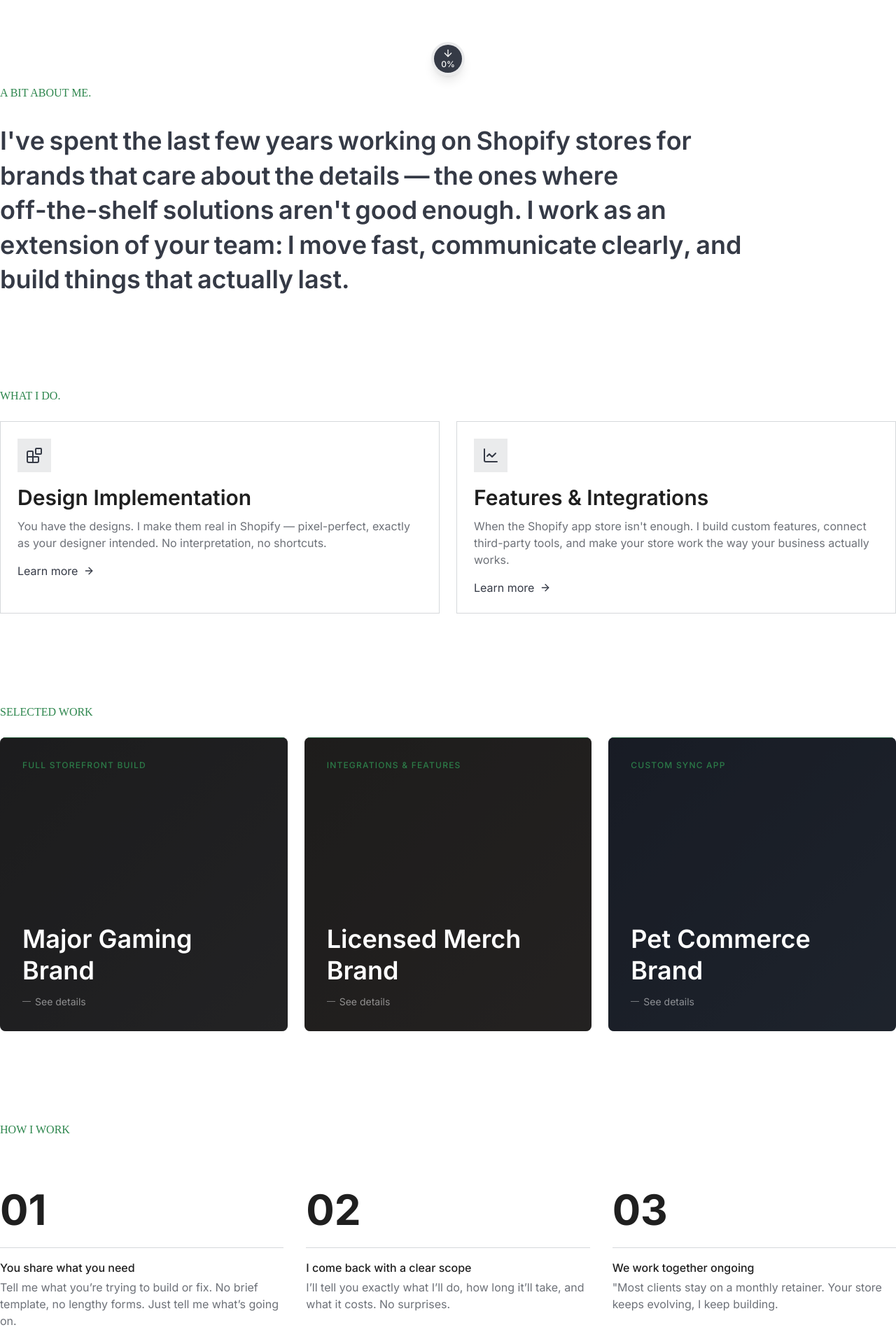
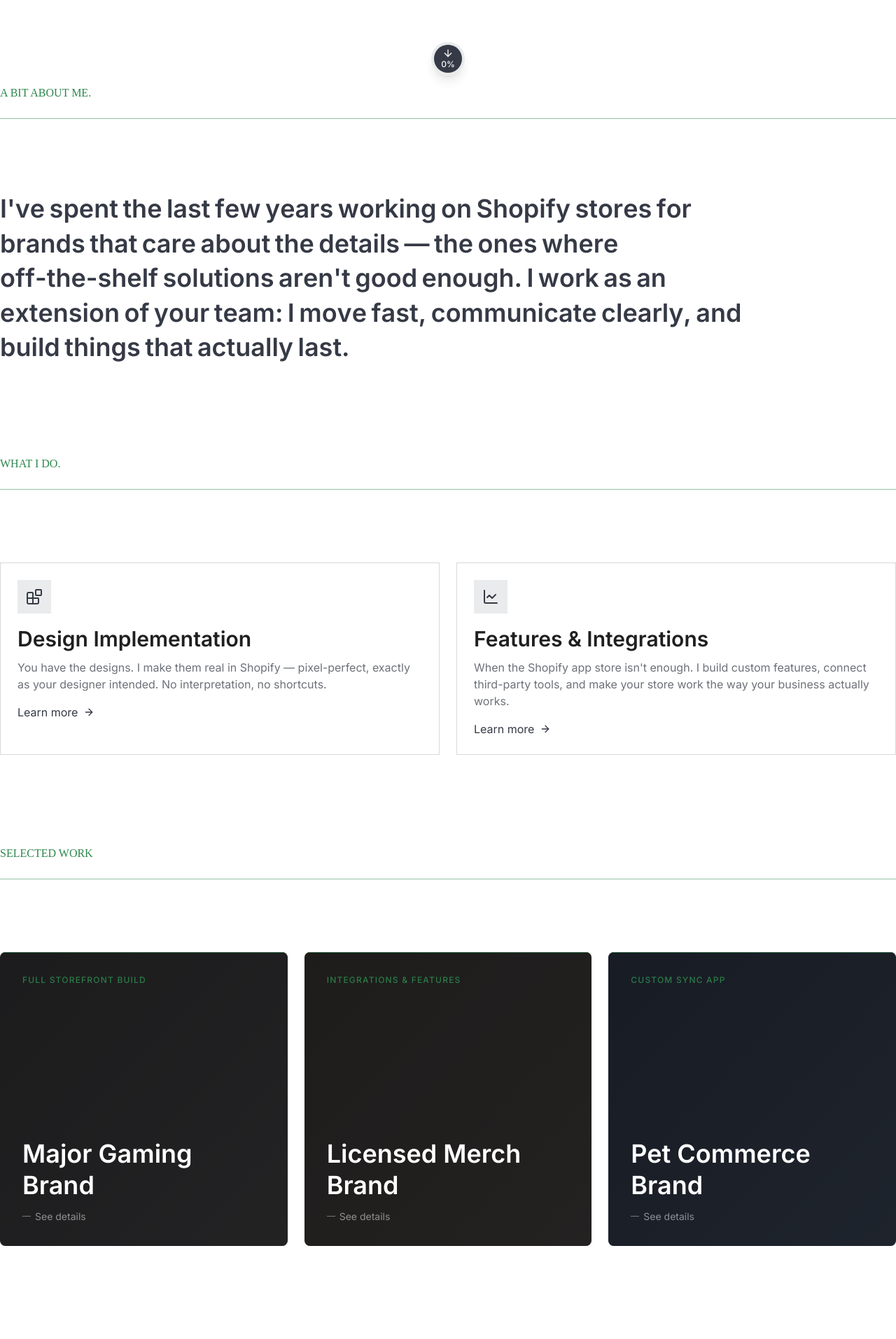
Before and after one commit to Romano78/romain-pena-dev, a Next.js app: page / in a window 1280 px wide. Shown: the part 680-2594 px from the top of the page at 70% size. Built offline with nearby package versions, Linux system fonts and the light colour scheme.

Commit message:
section header with animation

```diff
--- a/components/About.jsx
+++ b/components/About.jsx
@@ -1,7 +1,7 @@
 'use client';
 
 import { useRef } from 'react';
-import ScrambleTextAnimation1 from '@/components/snippets/ScrambleTextAnimation1';
+import SectionHeader from '@/components/snippets/SectionHeader';
 import TextReveal from '@/components/snippets/TextReveal';
 
 export default function About() {
@@ -11,9 +11,7 @@
     // Tall scroll container — creates the scroll real estate for the word reveal
     <section ref={scrollRef} id="about">
       {/* Entire section pins below the navbar, slides over the Hero */}
-      <ScrambleTextAnimation1 className='text-overline mb-8 text-muted'>
-        {'A bit about me.'}
-      </ScrambleTextAnimation1>
+      <SectionHeader overline='A bit about me.' />
       <TextReveal
         scrollTarget={scrollRef}
         body="I've spent the last few years working on Shopify stores for brands that care about the details — the ones where off-the-shelf solutions aren't good enough. I work as an extension of your team: I move fast, communicate clearly, and build things that actually last."
--- a/components/Services.jsx
+++ b/components/Services.jsx
@@ -6,7 +6,7 @@
 import { cn } from '@/lib/utils';
 import { gsap } from 'gsap';
 import { ScrollTrigger } from 'gsap/ScrollTrigger';
-import ScrambleTextAnimation1 from '@/components/snippets/ScrambleTextAnimation1';
+import SectionHeader from '@/components/snippets/SectionHeader';
 
 gsap.registerPlugin(ScrollTrigger);
 
@@ -83,9 +83,7 @@
 
   return (
     <section id="services" className={cn(className)}>
-      <ScrambleTextAnimation1 className="text-overline mb-6 text-muted">
-        {'What I do.'}
-      </ScrambleTextAnimation1>
+      <SectionHeader overline='What I do.' />
       <div ref={gridRef} className="grid gap-6 md:grid-cols-2">
         {columns.map((column, i) => (
           <ColumnItem key={i} {...column} />
--- a/components/snippets/ProjectCard.jsx
+++ b/components/snippets/ProjectCard.jsx
@@ -6,7 +6,7 @@
 import { gsap } from 'gsap';
 import { ScrollTrigger } from 'gsap/ScrollTrigger';
 import Image from 'next/image';
-import ScrambleTextAnimation1 from '@/components/snippets/ScrambleTextAnimation1';
+import SectionHeader from '@/components/snippets/SectionHeader';
 import { cn } from '@/lib/utils';
 
 gsap.registerPlugin(ScrollTrigger);
@@ -159,9 +159,7 @@
 
   return (
     <section id='work' className={cn(className)}>
-      <ScrambleTextAnimation1 className='text-overline mb-6 text-muted'>
-        {'Selected Work'}
-      </ScrambleTextAnimation1>
+      <SectionHeader overline='Selected Work' />
       <div ref={gridRef} className='grid gap-6 md:grid-cols-3'>
         {items.map((project) => (
           <FlipCard key={project.client} project={project} />
--- a/components/snippets/SectionHeader.jsx
+++ b/components/snippets/SectionHeader.jsx
@@ -1,13 +1,15 @@
-import React from 'react';
+'use client';
+
 import PropTypes from 'prop-types';
+import { motion } from 'framer-motion';
 import { cn } from '@/lib/utils';
 import TextAnimation1 from '@/components/snippets/TextAnimation1';
 import ScrambleTextAnimation1 from '@/components/snippets/ScrambleTextAnimation1';
 
 function SectionHeader({
   overline = 'Overline',
-  title = 'My section title',
-  body = 'Lorem ipsum dolor sit amet, consectetur adipiscing elit. Morbi fermentum metus faucibus lectus pharetra hendrerit.',
+  title = '',
+  body = '',
   headingType = 'h2',
   align = 'left',
   className,
@@ -33,6 +35,13 @@
             {overline}
           </ScrambleTextAnimation1>
         )}
+        <motion.div
+          className='hidden md:block w-full h-px bg-muted/50 mb-10 origin-left'
+          initial={{ scaleX: 0 }}
+          whileInView={{ scaleX: 1 }}
+          transition={{ duration: 1, ease: 'easeOut' }}
+          viewport={{ once: true, amount: 0.5 }}
+        />
         {title && (
           <TextAnimation1
             headingType={headingType}
--- a/components/snippets/Steps.jsx
+++ b/components/snippets/Steps.jsx
@@ -4,15 +4,11 @@
 import { motion, useInView, useSpring, useTransform } from 'framer-motion';
 import PropTypes from 'prop-types';
 import { cn } from '@/lib/utils';
-import { gsap } from 'gsap';
-import { ScrollTrigger } from 'gsap/ScrollTrigger';
-import ScrambleTextAnimation1 from '@/components/snippets/ScrambleTextAnimation1';
-
-gsap.registerPlugin(ScrollTrigger);
+import SectionHeader from '@/components/snippets/SectionHeader';
 
 // Placeholder data for component preview
 const mockData = {
-  statistics: [
+  steps: [
     {
       value: 1,
       stringValue: '01',
@@ -40,54 +36,16 @@
 export default function Steps({
   id = 'how-i-work',
   overlineText = 'How I Work',
-  statistics = mockData.statistics,
+  steps = mockData.steps,
   className = '',
 }) {
-  const lineRef = useRef(null);
-  const sectionRef = useRef(null);
-
-  useEffect(() => {
-    const line = lineRef.current;
-    const section = sectionRef.current;
-    if (!line || !section) return;
-
-    const mm = gsap.matchMedia();
-
-    mm.add('(min-width: 768px)', () => {
-      gsap.fromTo(
-        line,
-        { scaleX: 0 },
-        {
-          scaleX: 1,
-          ease: 'power2.out',
-          scrollTrigger: {
-            trigger: section,
-            start: 'top 75%',
-            end: 'top 30%',
-            scrub: 1,
-          },
-        },
-      );
-    });
-
-    return () => mm.revert();
-  }, []);
-
-  if (!statistics.length) return null;
+  if (!steps.length) return null;
 
   return (
-    <section ref={sectionRef} id={id} className={cn(className)}>
-      <ScrambleTextAnimation1 className='text-overline mb-6 text-muted'>
-        {overlineText}
-      </ScrambleTextAnimation1>
-      {/* Progress line — desktop only */}
-      <div
-        ref={lineRef}
-        className='hidden md:block h-px bg-muted/50 mb-10 origin-left'
-        style={{ transform: 'scaleX(0)' }}
-      />
+    <section id={id} className={cn(className)}>
+      <SectionHeader overline={overlineText} />
       <div className='grid grid-cols-1 gap-x-8 gap-y-12 md:grid-cols-3 lg:grid-cols-3'>
-        {statistics.map(({ value, stringValue, label, subLabel }, index) => (
+        {steps.map(({ value, stringValue, label, subLabel }, index) => (
           <Stat
             key={index}
             index={index}
@@ -144,7 +102,7 @@
 Steps.propTypes = {
   id: PropTypes.string,
   overlineText: PropTypes.string,
-  statistics: PropTypes.arrayOf(
+  steps: PropTypes.arrayOf(
     PropTypes.shape({
       value: PropTypes.any,
       stringValue: PropTypes.string,
@@ -153,9 +111,6 @@
     }),
   ),
   className: PropTypes.string,
-  /**
-   * Optional theme override for this section (light, dark, modern)
-   */
   theme: PropTypes.string,
 };
 
```
